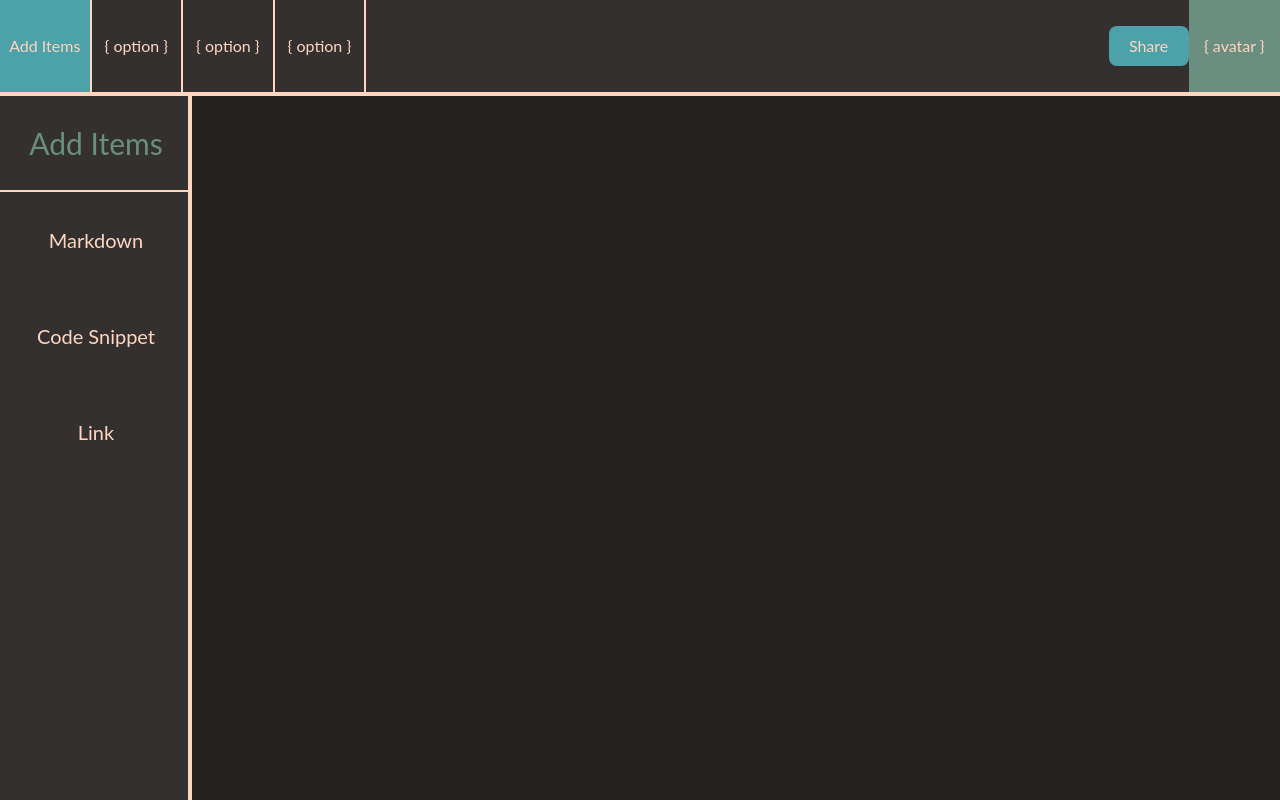
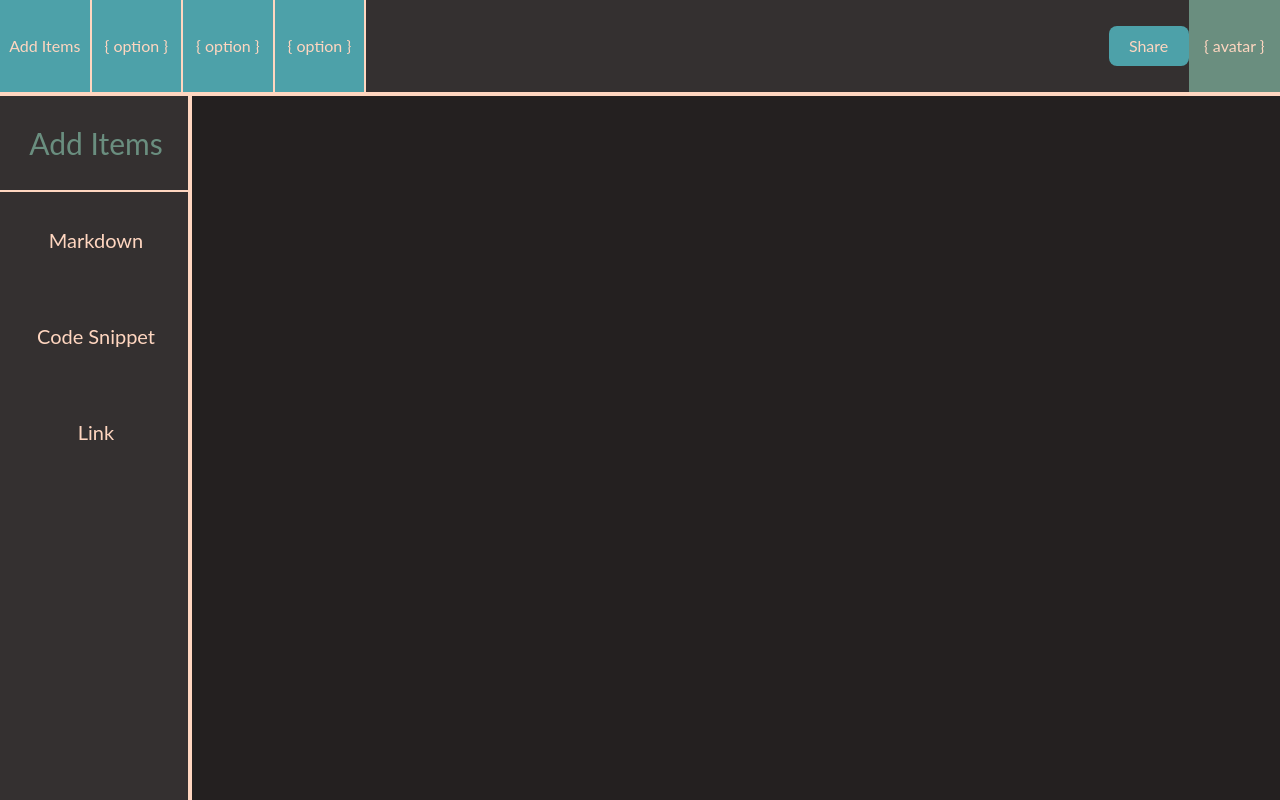
Before and after one commit to TheRoyalTea/Digital-Garden-Workspace-Collaboration-Tool-Application-For-Productivity, a React (Vite) app: page / in a window 1280 px wide. Both pictures are taken after a click on the button "Login". Built offline with nearby package versions, Linux system fonts and the light colour scheme.

Commit message:
Add tailwind class for menu option

```diff
--- a/src/components/Menubar.tsx
+++ b/src/components/Menubar.tsx
@@ -2,16 +2,16 @@ export const Menubar = () => {
   return (
     <div className="h-24 w-screen bg-jet border-b-4 border-cream">
       <div className="flex [&>*]:border-b-4 [&>*]:border-cream">
-        <div className="h-24 w-24 bg-blue flex justify-center items-center text-cream border-r-2">
+        <div className="menu-option">
           Add Items
         </div>
-        <div className="h-24 w-24 bg-jet flex justify-center items-center text-cream border-r-2">
+        <div className="menu-option">
           {"{ option }"}
         </div>
-        <div className="h-24 w-24 bg-jet flex justify-center items-center text-cream border-r-2">
+        <div className="menu-option">
           {"{ option }"}
         </div>
-        <div className="h-24 w-24 bg-jet flex justify-center items-center text-cream border-r-2">
+        <div className="menu-option">
           {"{ option }"}
         </div>
         <div className="flex justify-center items-center ml-[58%]">
--- a/src/index.css
+++ b/src/index.css
@@ -14,4 +14,7 @@ body {
   .button-blue {
     @apply h-10 w-20 bg-blue rounded-lg text-cream;
   }
+  .menu-option {
+  @apply h-24 w-24 bg-blue flex justify-center items-center text-cream border-r-2;
+  }
 }
```
